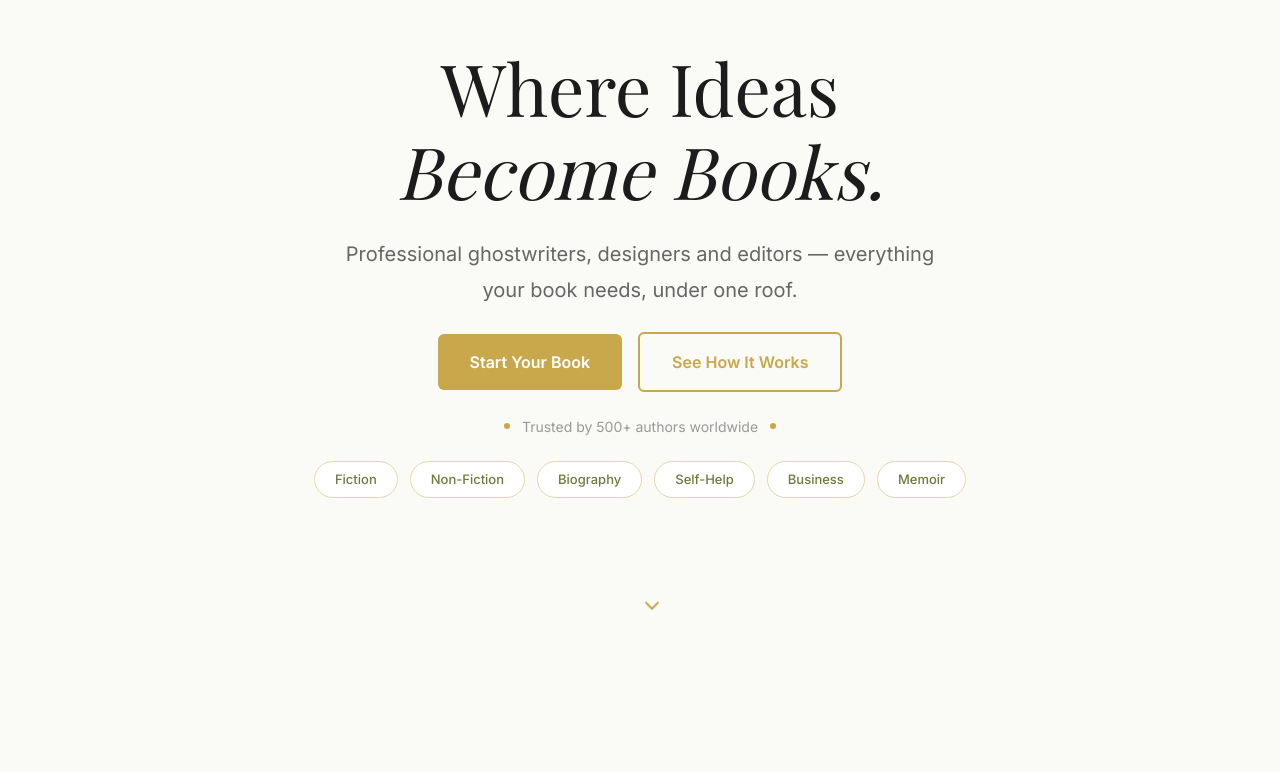
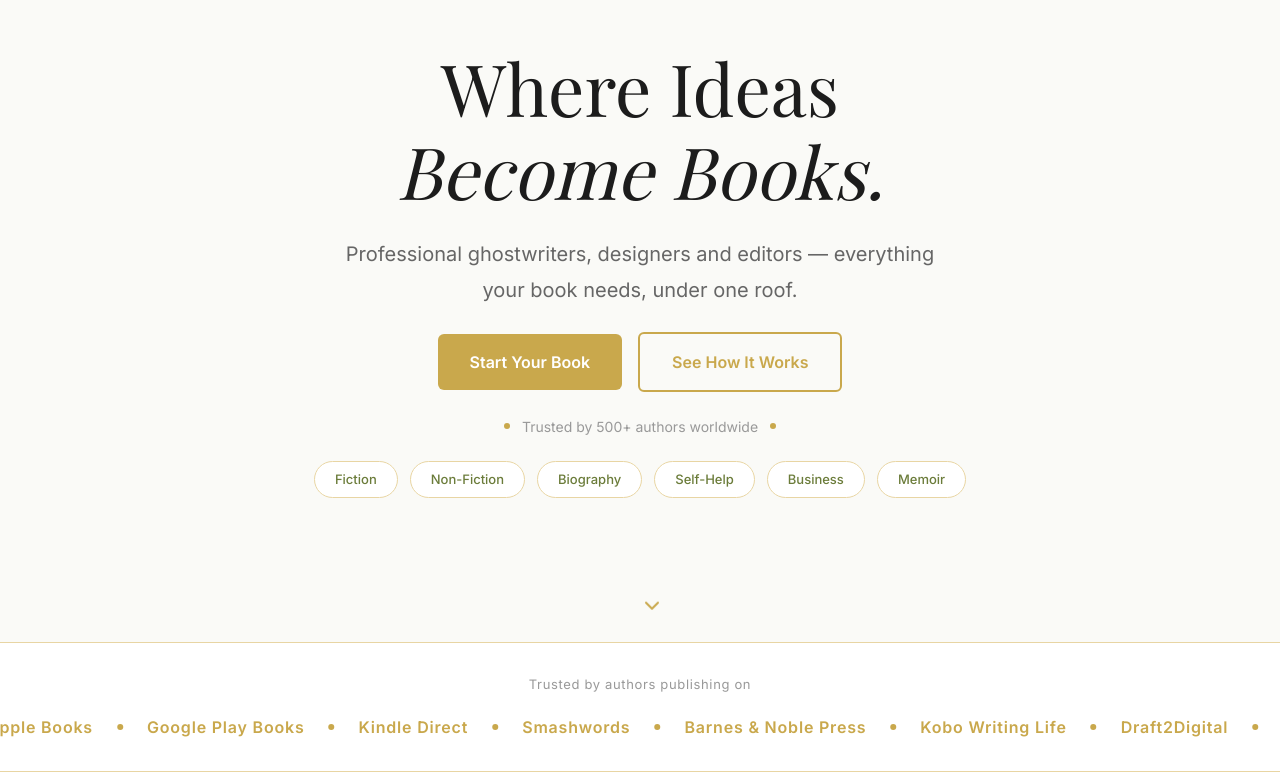
Before and after one commit to kindkiddly/ghostwriterhunt, a Next.js app: page / in a window 1280 px wide. Shown: the part 158-930 px from the top of the page. Before the commit the page ends 800 px from the top, so only its background shows below. Built offline with nearby package versions, Linux system fonts and the light colour scheme.

Commit message:
add Logo Ticker section
Co-authored-by: Cursor <cursoragent@cursor.com>

```diff
--- a/app/page.js
+++ b/app/page.js
@@ -1,9 +1,11 @@
 import Hero from "@/components/Hero";
+import LogoTicker from "@/components/LogoTicker";
 
 export default function Home() {
   return (
     <main>
       <Hero />
+      <LogoTicker />
     </main>
   );
 }
--- /dev/null
+++ b/components/LogoTicker.js
@@ -0,0 +1,75 @@
+/**
+ * GhostWriterHunt — Logo Ticker
+ * Social-proof strip in the Reedsy / Superside style:
+ * a continuous, seamless horizontal scroll of publishing platforms.
+ * Animation is CSS-only (no JS libraries).
+ */
+export default function LogoTicker() {
+  const platforms = [
+    "Amazon KDP",
+    "Apple Books",
+    "Google Play Books",
+    "Kindle Direct",
+    "Smashwords",
+    "Barnes & Noble Press",
+    "Kobo Writing Life",
+    "Draft2Digital",
+  ];
+
+  // Duplicate the list so the -50% translate loops without a visible jump
+  const loopItems = [...platforms, ...platforms];
+
+  return (
+    <section
+      className="overflow-hidden border-y border-[var(--color-border)] bg-[var(--color-card)] py-8"
+      aria-label="Trusted publishing platforms"
+    >
+      {/* Scoped marquee keyframes */}
+      <style>{`
+        @keyframes gwh-ticker-scroll {
+          from {
+            transform: translateX(0);
+          }
+          to {
+            transform: translateX(-50%);
+          }
+        }
+
+        .gwh-ticker-track {
+          display: flex;
+          width: max-content;
+          animation: gwh-ticker-scroll 40s linear infinite;
+        }
+      `}</style>
+
+      {/* Label above the strip */}
+      <p className="mb-5 text-center font-inter text-[13px] font-normal tracking-[0.05em] text-[#999999]">
+        Trusted by authors publishing on
+      </p>
+
+      {/* Scrolling track — two identical halves for a seamless loop */}
+      <div className="relative w-full overflow-hidden" aria-hidden="true">
+        <ul className="gwh-ticker-track items-center">
+          {loopItems.map((name, index) => (
+            <li key={`${name}-${index}`} className="flex items-center">
+              <span className="whitespace-nowrap px-6 font-inter text-base font-semibold tracking-[0.05em] text-[var(--color-accent-gold)]">
+                {name}
+              </span>
+              <span
+                className="inline-block h-1.5 w-1.5 shrink-0 rounded-full bg-[var(--color-accent-gold)]"
+                aria-hidden="true"
+              />
+            </li>
+          ))}
+        </ul>
+      </div>
+
+      {/* Accessible static list for screen readers */}
+      <ul className="sr-only">
+        {platforms.map((name) => (
+          <li key={name}>{name}</li>
+        ))}
+      </ul>
+    </section>
+  );
+}
```
